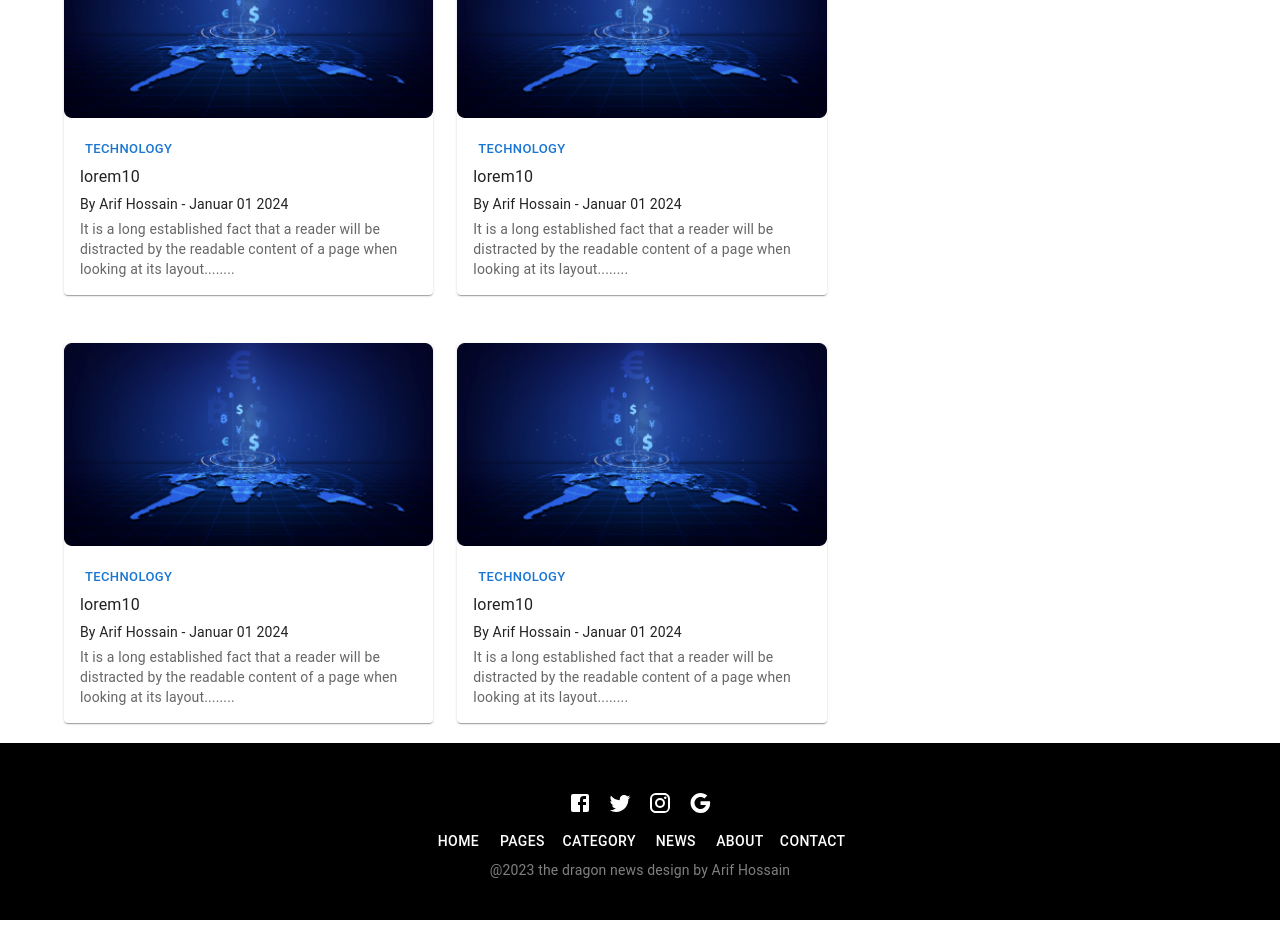
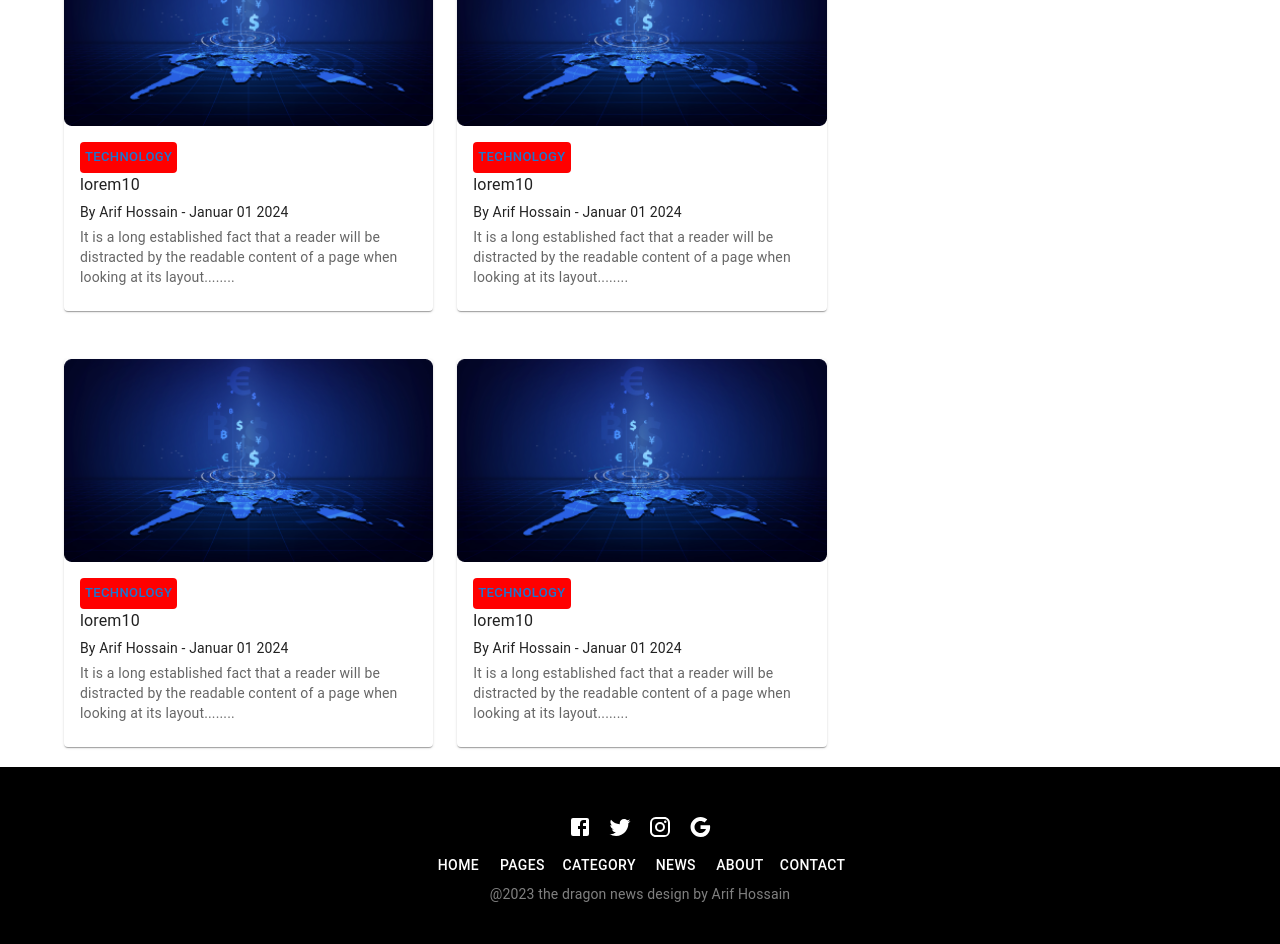
Before and after one commit to saarif23/dragon-new-with-next.js, a Next.js app: page / in a window 1280 px wide. Shown: the part 900-1844 px from the top of the page. Before the commit the page ends 1820 px from the top, so only its background shows below. Built offline with nearby package versions, Linux system fonts and the light colour scheme.

Commit message:
added dynamic category news in category news page

```diff
--- a/next.config.js
+++ b/next.config.js
@@ -1,4 +1,13 @@
 /** @type {import('next').NextConfig} */
-const nextConfig = {}
+const nextConfig = {
+    images: {
+        remotePatterns: [
+            {
+                protocol: 'https',
+                hostname: '**',
+            },
+        ],
+    },
+}
 
 module.exports = nextConfig
--- a/src/app/categories/[categoriesId]/page.js
+++ b/src/app/categories/[categoriesId]/page.js
@@ -1,9 +1,58 @@
-import React from 'react';
+import getCategoryNews from "@/utils/getCategoryNews";
+import Grid from '@mui/material/Grid';
+import Card from '@mui/material/Card';
+import CardContent from '@mui/material/CardContent';
+import CardMedia from '@mui/material/CardMedia';
+import Typography from '@mui/material/Typography';
+import Button from '@mui/material/Button';
+import Image from "next/image";
 
-const DynamicNewsPage = ({params, searchParams}) => {
+
+const DynamicNewsPage = async ({ searchParams }) => {
+    // console.log(searchParams);
+    const { data } = await getCategoryNews(searchParams.category);
+    console.log(data);
     return (
-        <div>
-            <h1>Dynamic News page : {searchParams.category}</h1>
+        <div className="mt-5">
+            <h1 className="text-2xl font-bold text-red-500 uppercase mb-2"> {searchParams.category} News </h1>
+            <hr />
+            <Grid container columnSpacing={{ xs: 1, sm: 2, md: 3 }}>
+                {
+                    data.map(news =>
+                        <Grid key={news._id} item xs={6}>
+                            <Card className="my-5">
+                                <CardMedia sx={{
+                                    "& img": {
+                                        width: "100%",
+                                        height: "250px"
+                                    }
+                                }}>
+                                    <Image src={news.thumbnail_url} alt="topNews" width={600} height={400} />
+                                </CardMedia>
+                                <CardContent>
+                                    <Button size="small" sx={{
+                                        bgcolor: "red",
+                                        textTransform: "none",
+                                        color: "white"
+                                    }} >{news.category}</Button>
+                                    <Typography variant="h6" gutterBottom >
+                                        {news?.title.length > 30
+                                            ? news.title.slice(0, 30) + ('...')
+                                            : news.title}
+                                    </Typography>
+                                    <Typography gutterBottom variant="body2"  >
+                                        By {news.author.name} - {news.author.published_date}
+                                    </Typography>
+                                    <Typography variant="body2" color="text.secondary">
+                                        {news.details.length > 200 ? news.details.slice(0, 200) + ('...') : news.details}
+                                    </Typography>
+                                </CardContent>
+
+                            </Card>
+                        </Grid>)
+                }
+
+            </Grid>
         </div>
     );
 };
--- a/src/components/shared/Navbar.js
+++ b/src/components/shared/Navbar.js
@@ -26,7 +26,7 @@ const navItems = [
     },
     {
         route: "Category",
-        pathName: "/categories/news",
+        pathName: "/categories/news?category=all-news",
     },
     {
         route: "About",
--- a/src/components/ui/LatestNews.js
+++ b/src/components/ui/LatestNews.js
@@ -1,6 +1,10 @@
-"use client"
-
-import { Box, Button, Card, CardActionArea, CardContent, CardMedia, Grid, Typography } from "@mui/material";
+import Box from '@mui/material/Box';
+import Grid from '@mui/material/Grid';
+import Card from '@mui/material/Card';
+import CardContent from '@mui/material/CardContent';
+import CardMedia from '@mui/material/CardMedia';
+import Typography from '@mui/material/Typography';
+import Button from '@mui/material/Button';
 import TopNews1 from '@/assets/top-news.png'
 import TopNews2 from '@/assets/top-news2.png'
 import Image from "next/image";
@@ -8,12 +12,11 @@ const LatestNews = () => {
     return (
         <Box>
             <Card className="my-5">
-                <CardActionArea>
                 <CardMedia>
                     <Image src={TopNews1} alt="topNews" width={800} height={200} />
                 </CardMedia>
                 <CardContent>
-                        <Button size="medium" className="bg-red-500 text-white">Technology</Button>
+                    <Button size="medium" >Technology</Button>
                     <Typography gutterBottom >
                         lorem10
                     </Typography>
@@ -26,17 +29,19 @@ const LatestNews = () => {
                         its layout........
                     </Typography>
                 </CardContent>
-                </CardActionArea>
+
             </Card>
             <Grid container rowSpacing={1} columnSpacing={{ xs: 1, sm: 2, md: 3 }}>
                 <Grid item xs={6}>
                     <Card className="my-5">
-                <CardActionArea>
+
                         <CardMedia>
                             <Image src={TopNews2} alt="topNews" width={800} height={200} />
                         </CardMedia>
                         <CardContent>
-                        <Button size="small" className="bg-red-500 text-white">Technology</Button>
+                            <Button size="small" sx={{
+                                backgroundColor: "red"
+                            }}>Technology</Button>
                             <Typography gutterBottom >
                                 lorem10
                             </Typography>
@@ -49,17 +54,19 @@ const LatestNews = () => {
                                 its layout........
                             </Typography>
                         </CardContent>
-                </CardActionArea>
+
                     </Card>
                 </Grid>
                 <Grid item xs={6}>
                     <Card className="my-5">
-                <CardActionArea>
+
                         <CardMedia>
                             <Image src={TopNews2} alt="topNews" width={800} height={200} />
                         </CardMedia>
                         <CardContent>
-                        <Button size="small" className="bg-red-500 text-white">Technology</Button>
+                            <Button size="small" sx={{
+                                backgroundColor: "red"
+                            }}>Technology</Button>
                             <Typography gutterBottom >
                                 lorem10
                             </Typography>
@@ -72,17 +79,19 @@ const LatestNews = () => {
                                 its layout........
                             </Typography>
                         </CardContent>
-                </CardActionArea>
+
                     </Card>
                 </Grid>
                 <Grid item xs={6}>
                     <Card className="my-5">
-                <CardActionArea>
+
                         <CardMedia>
                             <Image src={TopNews2} alt="topNews" width={800} height={200} />
                         </CardMedia>
                         <CardContent>
-                        <Button size="small" className="bg-red-500 text-white">Technology</Button>
+                            <Button size="small" sx={{
+                                backgroundColor: "red"
+                            }}>Technology</Button>
                             <Typography gutterBottom >
                                 lorem10
                             </Typography>
@@ -95,17 +104,19 @@ const LatestNews = () => {
                                 its layout........
                             </Typography>
                         </CardContent>
-                </CardActionArea>
+
                     </Card>
                 </Grid>
                 <Grid item xs={6}>
                     <Card className="my-5">
-                <CardActionArea>
+
                         <CardMedia>
                             <Image src={TopNews2} alt="topNews" width={800} height={200} />
                         </CardMedia>
                         <CardContent>
-                        <Button size="small" className="bg-red-500 text-white">Technology</Button>
+                            <Button size="small" sx={{
+                                backgroundColor: "red"
+                            }}>Technology</Button>
                             <Typography gutterBottom >
                                 lorem10
                             </Typography>
@@ -118,7 +129,7 @@ const LatestNews = () => {
                                 its layout........
                             </Typography>
                         </CardContent>
-                </CardActionArea>
+
                     </Card>
                 </Grid>
 
--- a/src/utils/getAllCategoriesNews.js
+++ b/src/utils/getAllCategoriesNews.js
@@ -1,6 +1,6 @@
 
 const getAllCategoriesNews = async () => {
-    const res = await fetch('http://localhost:5000/categories')
+    const res = await fetch('https://the-dragon-new-server-iota.vercel.app/categories')
     return res.json()
 };
 
--- /dev/null
+++ b/src/utils/getCategoryNews.js
@@ -0,0 +1,11 @@
+
+const getCategoryNews = async (category) => {
+    console.log(category);
+    const res = await fetch(`https://the-dragon-new-server-iota.vercel.app/news?category=${category}`, {
+        cache: "no-store"
+    })
+    console.log(res.json);
+    return res.json();
+};
+
+export default getCategoryNews;
```
Lines whose indentation alone changed are shown as unchanged.
